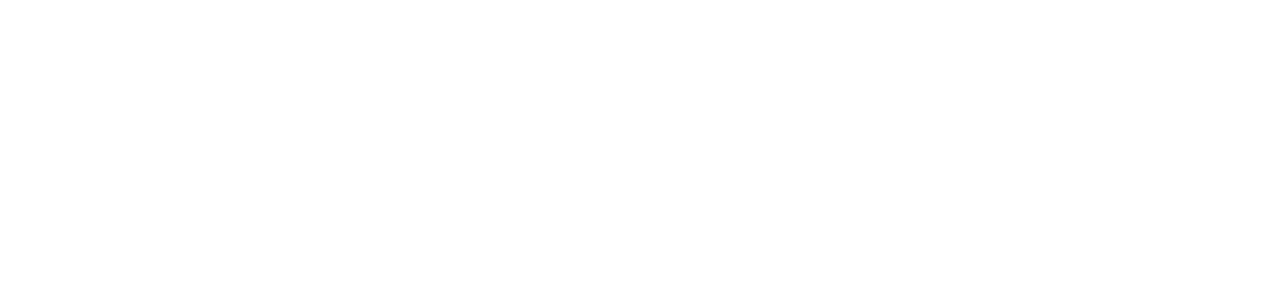
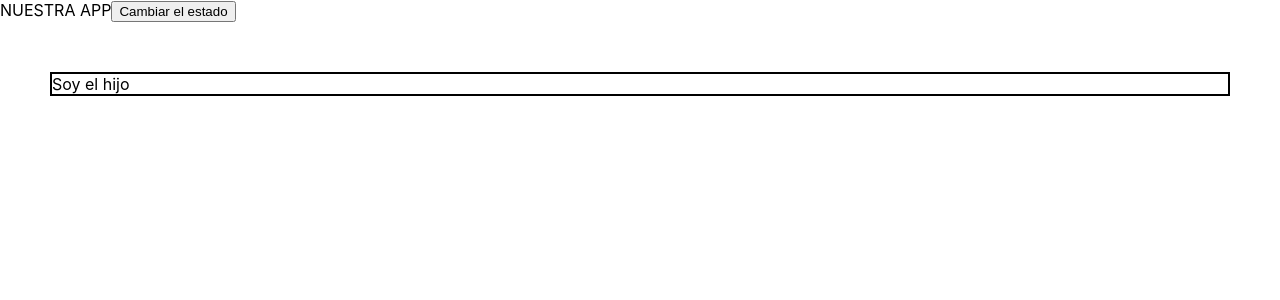
Before and after one commit to ailin3142/react24405, a React (Create React App) app: page / in a window 1280 px wide. Shown: the top 300 px of the page. Built offline with nearby package versions, Linux system fonts and the light colour scheme.

Commit message:
ejemplo render clase 11

```diff
--- a/src/App.js
+++ b/src/App.js
@@ -1,12 +1,23 @@
-import './App.css';
 import React, { useState, useEffect } from "react";
-
-
+import Hijo from "./components/Hijo";
 
 export default function App() {
-    return (
+
+  const [estado, setEstado] = useState(0);
+
+  useEffect(()=>{
+    console.log('PADRE RENDER ' + estado )
+  })
+
+  return (
     <>
+      NUESTRA APP
+
+      <button onClick={()=>setEstado(Math.random())}>Cambiar el estado</button>
+
+      <Hijo />
 
     </>
   );
+
 }
--- /dev/null
+++ b/src/components/Hijo.jsx
@@ -0,0 +1,19 @@
+import React, { useState, useEffect } from "react";
+
+export default React.memo( function Hijo() {
+
+
+  useEffect(()=>{
+    console.log('HIJO RENDER')
+  })
+
+  return (
+    <>
+    <div style={{margin: '50px', border: '2px solid black'}}>
+    Soy el hijo
+    </div>
+
+    </>
+  );
+
+})
```
